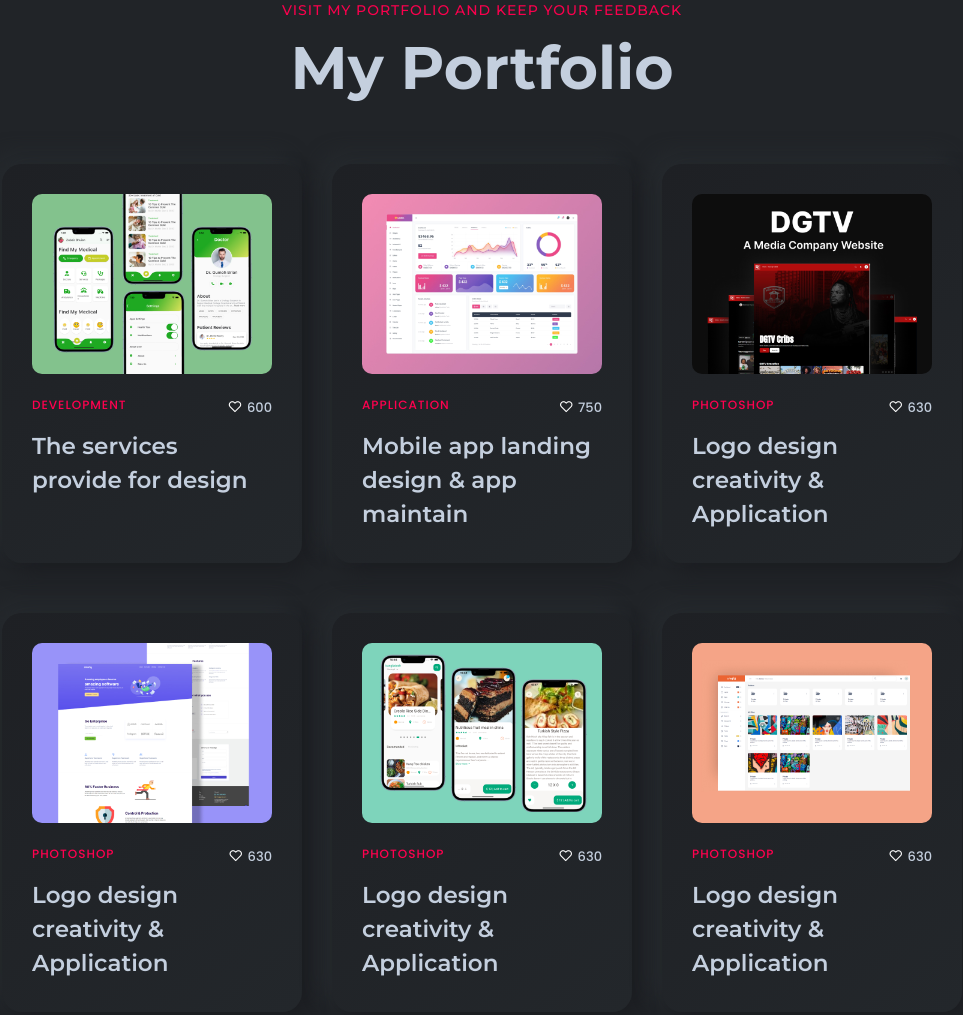
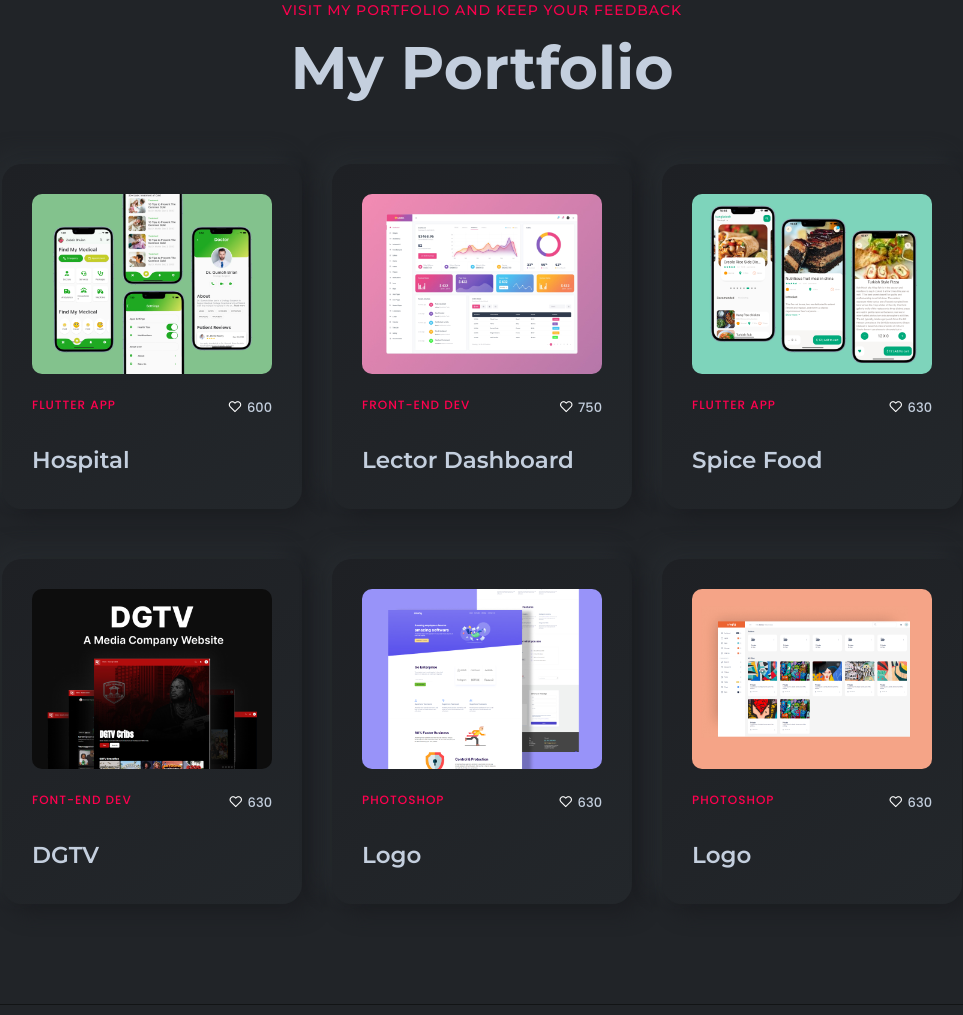
Before and after one commit to zubairbhuian/myportfolio, a website: page index.html in a window 1280 px wide. Shown: the part 2098-3113 px from the top of the page, without its empty margins (303-1266 px from the left). Drawn offline with Linux system fonts and the light colour scheme; files whose address does not match are found by name.

Commit message:
change-portfoli-name

```diff
--- a/index.html
+++ b/index.html
@@ -506,8 +506,8 @@
                 data-target="#portfolioModal"
                 gitHub="https://github.com/zubairbhuian/hospital"
                 liveLink="https://github.com/zubairbhuian/hospital"
-                dis="lorem"
-                featured="Athu GetX MVP GoogleMap FireBase Firebase-auth"
+                dis="The hospital app is a mobile application designed to provide patients and healthcare professionals with easy access to health information and medical services. This app can offer features such as appointment scheduling, medication reminders, virtual consultations, medical record access, and health education resources."
+                featured="GetX GoogleMap FireBase Firebase-auth"
               >
                 <div class="inner">
                   <div class="thumbnail">
@@ -521,7 +521,7 @@
                   <div class="content">
                     <div class="category-info">
                       <div class="category-list">
-                        <a href="javascript:void(0)">Development</a>
+                        <a href="javascript:void(0)">Flutter app</a>
                       </div>
                       <div class="meta">
                         <span
@@ -534,7 +534,7 @@
                     </div>
                     <h4 class="title">
                       <a href="javascript:void(0)"
-                        >The services provide for design
+                        >Hospital
                         <i class="feather-arrow-up-right"></i
                       ></a>
                     </h4>
@@ -555,10 +555,10 @@
                 class="rn-portfolio"
                 data-toggle="modal"
                 data-target="#portfolioModal"
-                gitHub="https://github.com/zubairbhuian/hospital"
-                liveLink="https://github.com/zubairbhuian/hospital"
-                dis="lorem"
-                featured="Athu GetX MVP GoogleMap FireBase Firebase-auth"
+                gitHub="https://github.com/zubairbhuian"
+                liveLink="https://github.com/zubairbhuian"
+                dis="Lector can display a variety of information, such as website traffic, pageviews, bounce rates, conversion rates, and revenue. The purpose of Lector is to provide website owners, marketers, and other stakeholders with actionable insights that can help them make informed decisions about website optimization and marketing strategies."
+                featured="html css scss javascript jquery"
               >
                 <div class="inner">
                   <div class="thumbnail">
@@ -572,7 +572,7 @@
                   <div class="content">
                     <div class="category-info">
                       <div class="category-list">
-                        <a href="javascript:void(0)">Application</a>
+                        <a href="javascript:void(0)">Front-end Dev</a>
                       </div>
                       <div class="meta">
                         <span
@@ -585,7 +585,7 @@
                     </div>
                     <h4 class="title">
                       <a href="javascript:void(0)"
-                        >Mobile app landing design & app maintain<i
+                        >Lector Dashboard<i
                           class="feather-arrow-up-right"
                         ></i
                       ></a>
@@ -595,7 +595,56 @@
               </div>
             </div>
             <!-- End Single Portfolio -->
-
+            <!-- Start Single Portfolio -->
+            <div
+              data-aos="fade-up"
+              data-aos-delay="500"
+              data-aos-once="true"
+              class="col-lg-6 col-xl-4 col-md-6 col-12 mt--50 mt_md--30 mt_sm--30"
+            >
+              <div
+                class="rn-portfolio"
+                data-toggle="modal"
+                data-target="#portfolioModal"
+                gitHub="https://github.com/zubairbhuian/hospital"
+                liveLink="https://github.com/zubairbhuian/hospital"
+                dis="lorem"
+                featured="GetX MVP API Integration Node"
+              >
+                <div class="inner">
+                  <div class="thumbnail">
+                    <a href="javascript:void(0)">
+                      <img
+                        src="assets/images/portfolio/portfolio-05.jpg"
+                        alt="Personal Portfolio Images"
+                      />
+                    </a>
+                  </div>
+                  <div class="content">
+                    <div class="category-info">
+                      <div class="category-list">
+                        <a href="javascript:void(0)">Flutter App</a>
+                      </div>
+                      <div class="meta">
+                        <span
+                          ><a href="javascript:void(0)"
+                            ><i class="feather-heart"></i
+                          ></a>
+                          630</span
+                        >
+                      </div>
+                    </div>
+                    <h4 class="title">
+                      <a href="javascript:void(0)"
+                        >Spice Food
+                        <i class="feather-arrow-up-right"></i
+                      ></a>
+                    </h4>
+                  </div>
+                </div>
+              </div>
+            </div>
+            <!-- End Single Portfolio -->
             <!-- Start Single Portfolio -->
             <div
               data-aos="fade-up"
@@ -624,7 +673,7 @@
                   <div class="content">
                     <div class="category-info">
                       <div class="category-list">
-                        <a href="javascript:void(0)">Photoshop</a>
+                        <a href="javascript:void(0)">Font-end Dev</a>
                       </div>
                       <div class="meta">
                         <span
@@ -637,7 +686,7 @@
                     </div>
                     <h4 class="title">
                       <a href="javascript:void(0)"
-                        >Logo design creativity & Application
+                        >DGTV
                         <i class="feather-arrow-up-right"></i
                       ></a>
                     </h4>
@@ -687,7 +736,7 @@
                     </div>
                     <h4 class="title">
                       <a href="javascript:void(0)"
-                        >Logo design creativity & Application
+                        >Logo
                         <i class="feather-arrow-up-right"></i
                       ></a>
                     </h4>
@@ -696,56 +745,7 @@
               </div>
             </div>
             <!-- End Single Portfolio -->
-            <!-- Start Single Portfolio -->
-            <div
-              data-aos="fade-up"
-              data-aos-delay="500"
-              data-aos-once="true"
-              class="col-lg-6 col-xl-4 col-md-6 col-12 mt--50 mt_md--30 mt_sm--30"
-            >
-              <div
-                class="rn-portfolio"
-                data-toggle="modal"
-                data-target="#portfolioModal"
-                gitHub="https://github.com/zubairbhuian/hospital"
-                liveLink="https://github.com/zubairbhuian/hospital"
-                dis="lorem"
-                featured="Athu GetX MVP GoogleMap FireBase Firebase-auth"
-              >
-                <div class="inner">
-                  <div class="thumbnail">
-                    <a href="javascript:void(0)">
-                      <img
-                        src="assets/images/portfolio/portfolio-05.jpg"
-                        alt="Personal Portfolio Images"
-                      />
-                    </a>
-                  </div>
-                  <div class="content">
-                    <div class="category-info">
-                      <div class="category-list">
-                        <a href="javascript:void(0)">Photoshop</a>
-                      </div>
-                      <div class="meta">
-                        <span
-                          ><a href="javascript:void(0)"
-                            ><i class="feather-heart"></i
-                          ></a>
-                          630</span
-                        >
-                      </div>
-                    </div>
-                    <h4 class="title">
-                      <a href="javascript:void(0)"
-                        >Logo design creativity & Application
-                        <i class="feather-arrow-up-right"></i
-                      ></a>
-                    </h4>
-                  </div>
-                </div>
-              </div>
-            </div>
-            <!-- End Single Portfolio -->
+
             <!-- Start Single Portfolio -->
             <div
               data-aos="fade-up"
@@ -787,7 +787,7 @@
                     </div>
                     <h4 class="title">
                       <a href="javascript:void(0)"
-                        >Logo design creativity & Application
+                        >Logo
                         <i class="feather-arrow-up-right"></i
                       ></a>
                     </h4>
```
